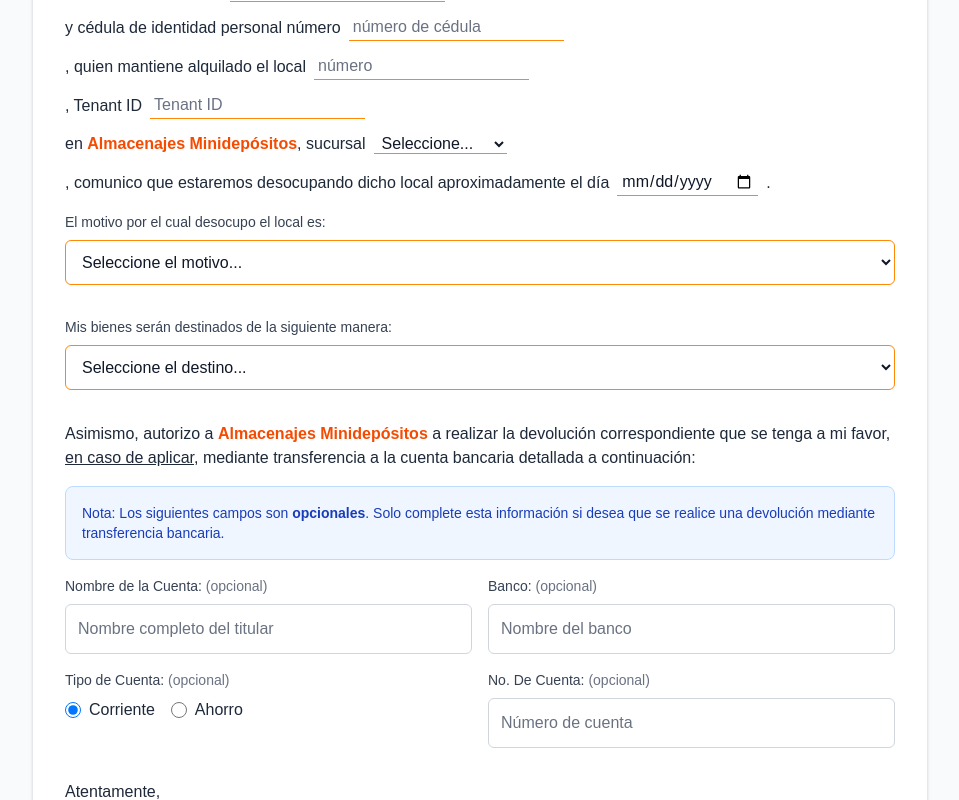
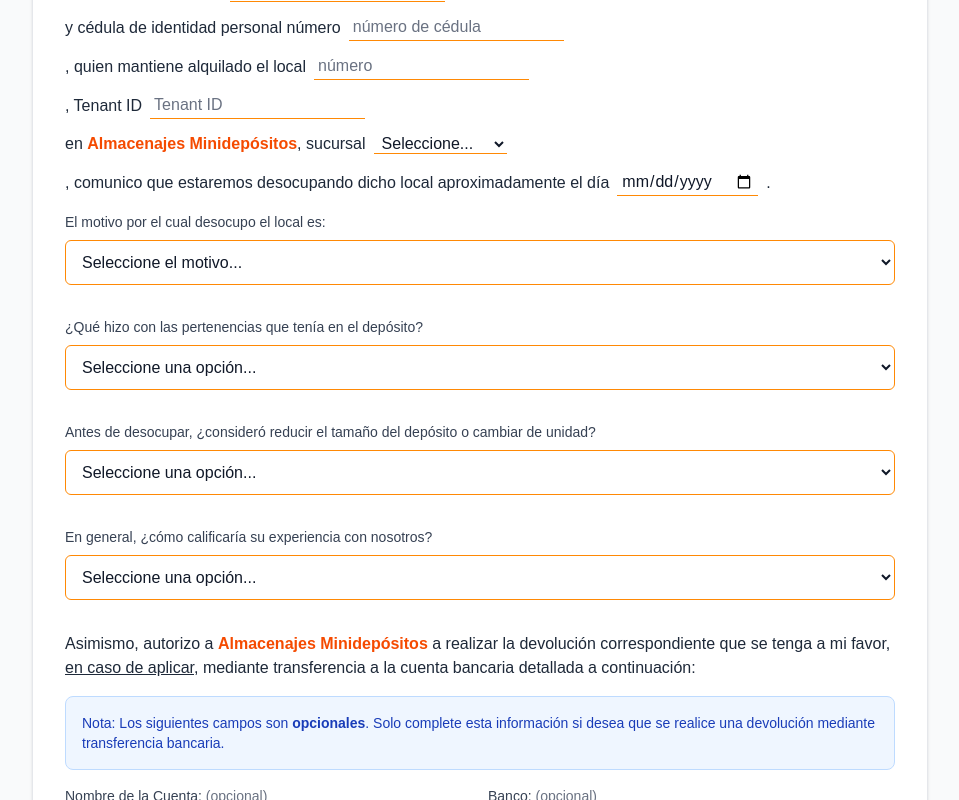
Before and after one commit to GrupoSemah/salidasform, a Next.js app: page / in a window 1280 px wide. Shown: the part 404-1204 px from the top of the page, without its empty margins (160-1119 px from the left). Built offline with nearby package versions, Linux system fonts and the light colour scheme.

Commit message:
feat: Adding News inputs in form

```diff
--- a/src/components/OutForm.tsx
+++ b/src/components/OutForm.tsx
@@ -4,7 +4,7 @@
 import { useForm } from 'react-hook-form';
 import { zodResolver } from '@hookform/resolvers/zod';
 import { outFormSchema, OutFormData } from '@/types';
-import { SUCURSALES, MOTIVOS_DESOCUPACION, DESTINO_BIENES } from '@/constants';
+import { SUCURSALES, MOTIVOS_DESOCUPACION, DESTINO_BIENES, CONSIDERACION_CAMBIO, CALIFICACION_EXPERIENCIA } from '@/constants';
 import { User, Building2, Send } from 'lucide-react';
 import emailjs from '@emailjs/browser';
 import DOMPurify from 'dompurify';
@@ -141,6 +141,8 @@
         fecha_desocupacion: sanitizeInput(data.fechaDesocupacion),
         motivo_desocupacion: sanitizeInput(data.motivoDesocupacion),
         destino_bienes: sanitizeInput(data.destinoBienes),
+        consideracion_cambio: sanitizeInput(data.consideracionCambio),
+        calificacion_experiencia: sanitizeInput(data.calificacionExperiencia),
         nombre_empresa: sanitizeInput(data.nombreEmpresa) || 'N/A',
         ruc_empresa: sanitizeInput(data.rucEmpresa) || 'N/A',
         nombre_cuenta: sanitizeInput(data.nombreCuenta) || 'No especificado',
@@ -437,13 +439,44 @@
 
             {/* Dropdown para destino de bienes */}
             <div className="mb-8">
-              <label className="block mb-2 font-medium text-gray-700 text-sm">Mis bienes serán destinados de la siguiente manera:</label>
+              <label className="block mb-2 font-medium text-gray-700 text-sm">¿Qué hizo con las pertenencias que tenía en el depósito?</label>
               <select {...register('destinoBienes')} className="border border-orange-400 w-full p-2 sm:p-3 rounded-md focus:border-orange-600 focus:outline-none text-sm sm:text-base text-gray-900 placeholder:text-gray-500">
-                <option value="" className="text-gray-500">Seleccione el destino...</option>
+                <option value="" className="text-gray-500">Seleccione una opción...</option>
                 {DESTINO_BIENES.map(destino => (
                   <option key={destino} value={destino}>{destino}</option>
                 ))}
               </select>
+              {errors.destinoBienes && (
+                <p className="text-red-500 text-xs mt-1">{errors.destinoBienes.message}</p>
+              )}
+            </div>
+
+            {/* Dropdown para consideración de cambio */}
+            <div className="mb-8">
+              <label className="block mb-2 font-medium text-gray-700 text-sm">Antes de desocupar, ¿consideró reducir el tamaño del depósito o cambiar de unidad?</label>
+              <select {...register('consideracionCambio')} className="border border-orange-400 w-full p-2 sm:p-3 rounded-md focus:border-orange-600 focus:outline-none text-sm sm:text-base text-gray-900 placeholder:text-gray-500">
+                <option value="" className="text-gray-500">Seleccione una opción...</option>
+                {CONSIDERACION_CAMBIO.map(opcion => (
+                  <option key={opcion} value={opcion}>{opcion}</option>
+                ))}
+              </select>
+              {errors.consideracionCambio && (
+                <p className="text-red-500 text-xs mt-1">{errors.consideracionCambio.message}</p>
+              )}
+            </div>
+
+            {/* Dropdown para calificación de experiencia */}
+            <div className="mb-8">
+              <label className="block mb-2 font-medium text-gray-700 text-sm">En general, ¿cómo calificaría su experiencia con nosotros?</label>
+              <select {...register('calificacionExperiencia')} className="border border-orange-400 w-full p-2 sm:p-3 rounded-md focus:border-orange-600 focus:outline-none text-sm sm:text-base text-gray-900 placeholder:text-gray-500">
+                <option value="" className="text-gray-500">Seleccione una opción...</option>
+                {CALIFICACION_EXPERIENCIA.map(calificacion => (
+                  <option key={calificacion} value={calificacion}>{calificacion}</option>
+                ))}
+              </select>
+              {errors.calificacionExperiencia && (
+                <p className="text-red-500 text-xs mt-1">{errors.calificacionExperiencia.message}</p>
+              )}
             </div>
 
             {/* Autorización de devolución */}
--- a/src/constants/index.ts
+++ b/src/constants/index.ts
@@ -74,20 +74,24 @@
 ];
 
 export const MOTIVOS_DESOCUPACION = [
-  'Recibí nueva casa u oficina',
-  'Quiero eliminar el gasto de arrendamiento',
-  'Pertenencias eliminadas (por venta, donación o descarte)',
   'Pocas pertenencias para llenar el depósito',
-  'Me cambié a otra sucursal',
-  'Alquilé en otro Storage',
-  'Disminución o cierre de actividad comercial',
-  'Saldré del país indefinidamente',
+  'Quería reducir gastos',
+  'Recibí mi vivienda o local propio',
+  'Dificultades con el servicio',
 ];
 
 export const DESTINO_BIENES = [
-  'Pertenencias eliminadas (por venta, donación o descarte)',
-  'Darle uso en un lugar propio',
-  'Guardarlos en un lugar propio',
-  'Guardarlos en otra sucursal',
-  'Guardarlos en otro Storage',
+  'Las trasladé a mi vivienda, oficina o local propio',
+  'Las moví a otro self storage',
+  'Las vendí, regalé doné o las eliminé',
 ];
+
+export const CONSIDERACION_CAMBIO = [
+  'Sí, lo consideré',
+  'No, no lo consideré',
+];
+
+export const CALIFICACION_EXPERIENCIA = [
+  'Satisfecho',
+  'Insatisfecho',
+];
--- a/src/types/form.ts
+++ b/src/types/form.ts
@@ -20,6 +20,8 @@
   fechaDesocupacion: z.string().min(1, 'Debe ingresar la fecha de desocupación'),
   motivoDesocupacion: z.string().min(1, 'Debe seleccionar el motivo de desocupación'),
   destinoBienes: z.string().min(1, 'Debe seleccionar el destino de los bienes'),
+  consideracionCambio: z.string().min(1, 'Debe seleccionar si consideró cambiar de unidad'),
+  calificacionExperiencia: z.string().min(1, 'Debe calificar su experiencia'),
 
   // Campos adicionales para Persona Jurídica
   nombreEmpresa: z.string().optional(),
@@ -93,6 +95,8 @@
   fecha_desocupacion: string;
   motivo_desocupacion: string;
   destino_bienes: string;
+  consideracion_cambio: string;
+  calificacion_experiencia: string;
   nombre_empresa: string;
   ruc_empresa: string;
   nombre_cuenta: string;
```
